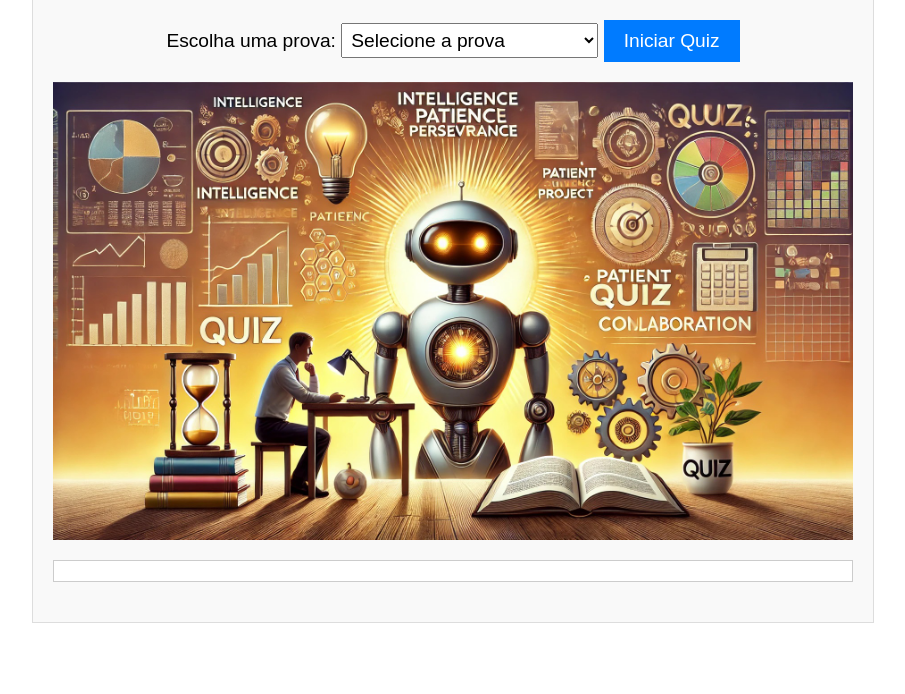
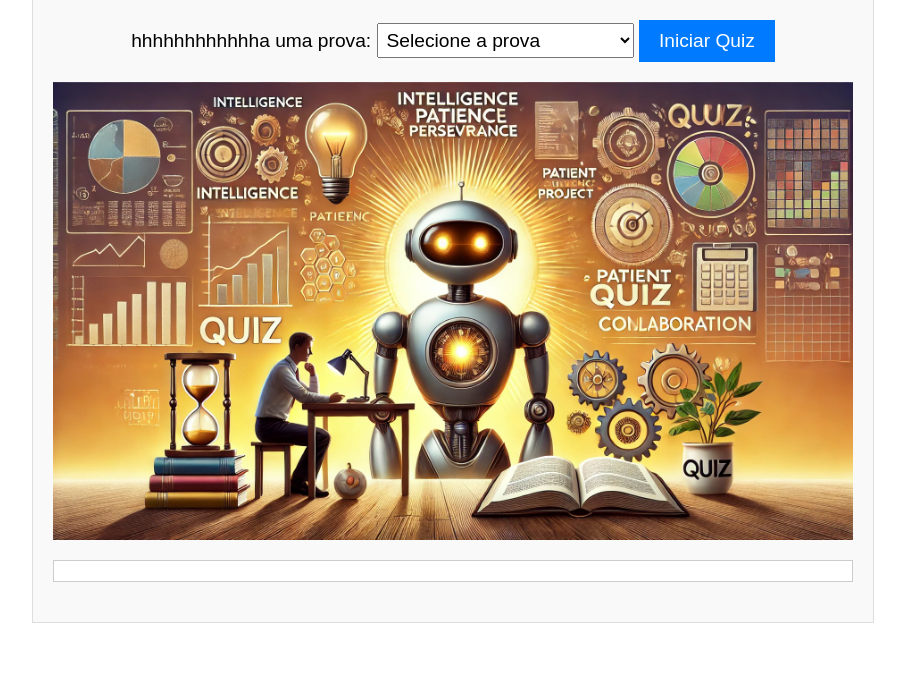
Before and after one commit to 4avalon/teste, a plain HTML site: page index.html in a window 1280 px wide. Shown: the part 106-800 px from the top of the page, without its empty margins (187-1092 px from the left). Drawn offline with Linux system fonts and the light colour scheme.

Commit message:
Commit inicial para o projeto teste

```diff
--- a/index.html
+++ b/index.html
@@ -12,7 +12,7 @@
             <h1>Quiz Z</h1>
         </div>
         <div class="selection-container">
-            <label for="quiz-selector">Escolha uma prova:</label>
+            <label for="quiz-selector">hhhhhhhhhhhha uma prova:</label>
             <select id="quiz-selector">
                 <option value="">Selecione a prova</option>
                 <option value="data\22ELETRONUCLEAR.xml">22ELETRONUCLEAR.xml</option>
```
